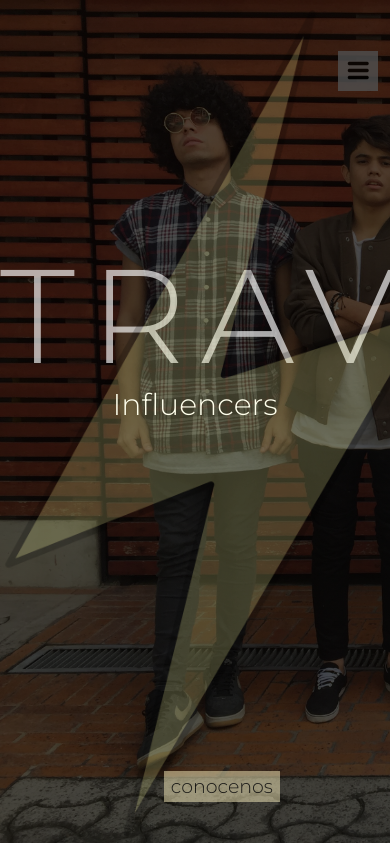
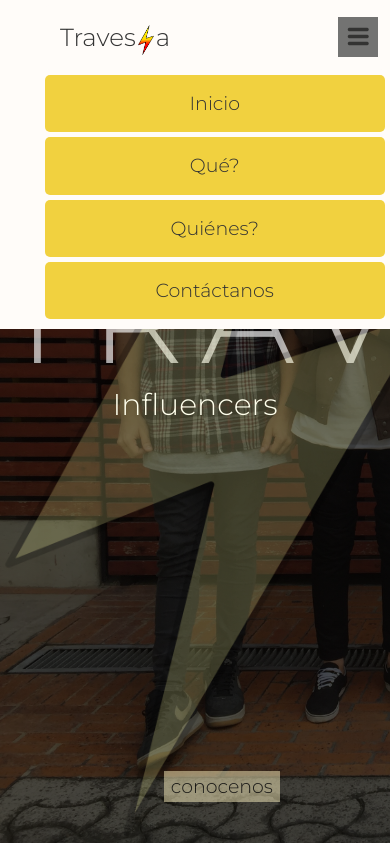
Before and after one commit to jorgeduardos/TravesiaSite, a PHP site: page /home.html in a window 390 px wide; the page is wider, and only the part inside the window is pictured. Shown: the top 843 px of that part. Run offline with PHP 8.4, Linux system fonts and the light colour scheme; style sheets or scripts are compiled from the project's sources; some libraries are stand-ins or nearby versions.

Commit message:
working on mobile menu

```diff
--- a/home.html
+++ b/home.html
@@ -18,17 +18,18 @@
 	<link rel="stylesheet" type="text/css" href="resources/css/querys.css">
 </head>
 <body>
-	<nav class="navBar">
+	<nav class="mobile-nav">
 		<ul>
+			<li class="mobile-nav-upper">Traves<img id="logoNavbar" src="resources/css/images/logoDeifnitivo.png" alt="Travesia Logo">a</li>
 			<li><a href="#"></a>Inicio</li>
 			<li><a href="#"></a>Qué?</li>
 			<li><a href="#"></a>Quiénes?</li>
 			<li><a href="#"></a>Contáctanos</li>
-			<li class="liLogo">Traves<img id="logoNavbar" src="resources/css/images/logoDeifnitivo.png" alt="Travesia Logo">a</li>
+			<!-- <li class="liLogo">Traves<img id="logoNavbar" src="resources/css/images/logoDeifnitivo.png" alt="Travesia Logo">a</li> -->
 		</ul>
 		<!-- <a href="#"><img id="logoNavbar" src="resources/css/images/logoDeifnitivo.png" alt="Travesia Logo"></a> -->
 	</nav>
-	<div id="menu-icon-div"><i class="menu_icon ion-navicon-round"></i></div>
+	<div id="mobile-nav-icon"><i class="menu_icon ion-navicon-round"></i></div>
 	<header>
 		<div class="container">
 			<div class="titleContainer">
--- a/resources/css/homeStyle.css
+++ b/resources/css/homeStyle.css
@@ -93,6 +93,50 @@ body{
 
 
 /***************** MOBILE NAVBAR **************/
+
+.mobile-nav{
+	position: fixed;
+	top: 0;
+	width: 100vw;
+	background-color: #FFFCF9;
+	text-align: center;
+	z-index: 10;
+}
+
+.mobile-nav ul{
+	text-align: center;
+	width: inherit;
+}
+
+.mobile-nav li{
+	display: block;
+	width: 97%;
+	padding: 15px;
+	background-color: #F1D13F;
+	margin: 5px;
+	border-radius: 5px;
+}
+
+.mobile-nav .mobile-nav-upper{
+	background-color: #FFFCF9;
+	font-size: 130%;
+	text-align: left;
+}
+
+.mobile-nav li:hover{
+	background-color: #EDC718;
+}
+
+#mobile-nav-icon{
+	background-color: #505050;
+    opacity: 0.8;
+    width: 40px;
+    position: fixed;
+    right: 3%;
+    top: 2%;
+    z-index: 50;
+    text-align: center;
+}
 
 
 /******************** HEADER *******************/
--- a/resources/js/script.js
+++ b/resources/js/script.js
@@ -1,4 +1,5 @@
 $(document).ready(function(){
+
 	$(".menu_icon").on("click", function(){
 
 		if($(this).hasClass("ion-navicon-round")){
```
